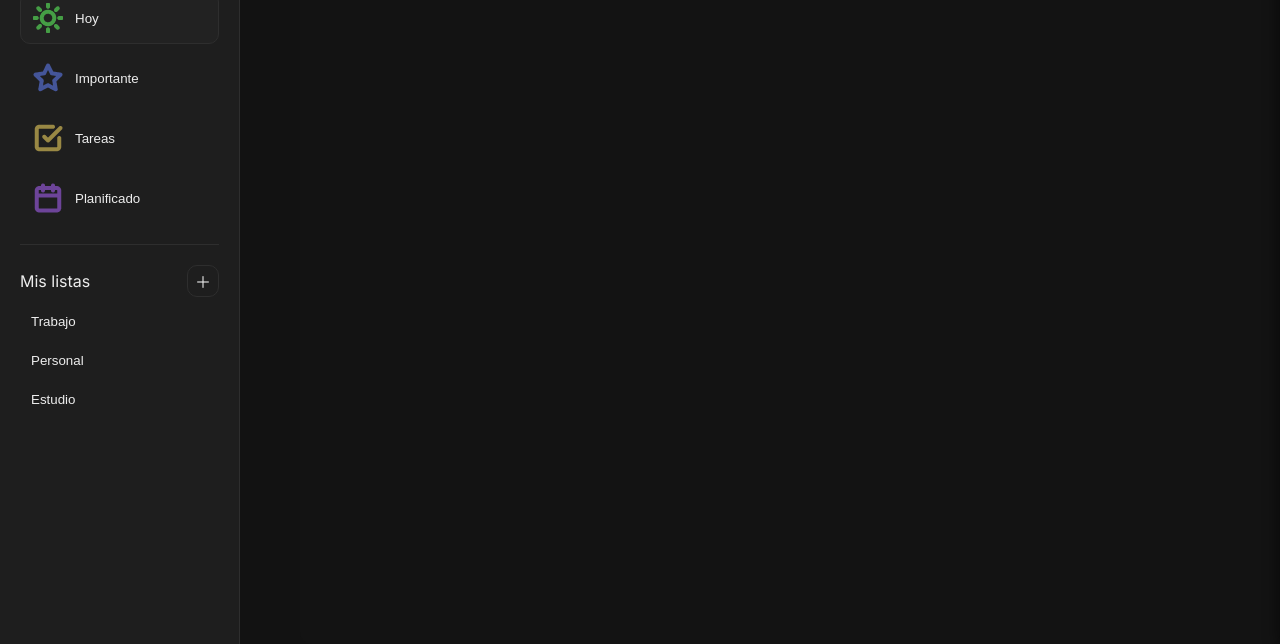
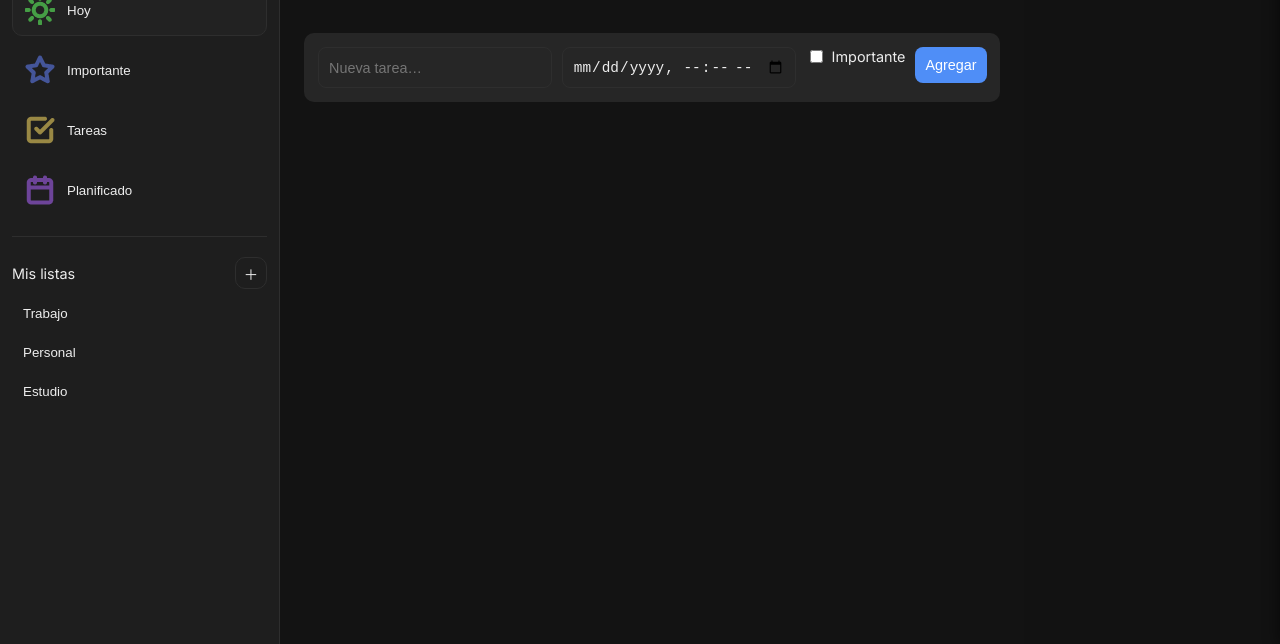
Before and after one commit to Len0416/Ledoo-to-do-app, a plain HTML site: page index.html in a window 1280 px wide. Shown: the part 156-800 px from the top of the page. Drawn offline with Linux system fonts and the light colour scheme.

Commit message:
Estructura Inicial 4/ Mediaqueries programación tasks

```diff
--- a/assets/scripts/tasks.js
+++ b/assets/scripts/tasks.js
@@ -161,13 +161,17 @@ function restaurarTareas() {
 document.addEventListener("DOMContentLoaded", () => {
   restaurarTareas();
 
-  const nuevaTareaBtn = document.querySelector('.btn[aria-label="Nueva tarea"]');
-  if (nuevaTareaBtn) {
-    nuevaTareaBtn.addEventListener("click", () => {
-      const titulo = prompt("Título de la tarea:");
-      const importante = confirm("¿Marcar como importante?");
-      if (titulo && titulo.trim() !== "") {
-        crearTarea({ titulo, fecha: "", importante });
+  const form = document.querySelector(".task-form");
+  if (form) {
+    form.addEventListener("submit", e => {
+      e.preventDefault();
+      const titulo = form.querySelector(".task-input").value.trim();
+      const fecha = form.querySelector(".task-date").value;
+      const importante = form.querySelector(".task-important input").checked;
+
+      if (titulo !== "") {
+        crearTarea({ titulo, fecha, importante });
+        form.reset();
       }
     });
   }
--- a/assets/styles/mediaqueries.css
+++ b/assets/styles/mediaqueries.css
@@ -108,6 +108,29 @@
     color: var(--muted);
   }
 
+  .task-form {
+    flex-direction: column;
+    gap: 10px;
+    padding: 12px;
+    margin-top: 20px;
+    }
+
+    .task-form input[type="text"],
+    .task-form input[type="datetime-local"] {
+    width: 100%;
+    font-size: 0.85rem;
+    }
+
+    .task-form button {
+    width: 100%;
+    font-size: 0.85rem;
+    padding: 10px;
+    }
+
+    .task-form label.task-important {
+    font-size: 0.8rem;
+    }
+
   .btn,
   .btn-outline,
   .btn-icon {
@@ -172,19 +195,25 @@
    =========================== */
 @media screen and (min-width: 431px) and (max-width: 834px) {
   #app {
-    grid-template-columns: 220px 1fr;
+    grid-template-columns: 280px 1fr;
+    height: 100vh;
   }
-
   .sidebar {
-    width: 220px;
-    padding: 16px;
+    height: 100vh;
+    width: 280px;
+    padding: 20px;
   }
 
   .main {
-    padding: 20px;
+    height: 100vh;
+    max-width: 554px;
     background-size: cover;
     background-position: center;
     background-repeat: no-repeat;
+  }
+
+  .task-form {
+    flex-wrap: wrap;
   }
 
   .wallpaper-grid {
@@ -201,8 +230,13 @@
    Layout Figma 835–1280px
    =========================== */
 @media screen and (min-width: 835px) and (max-width: 1280px) {
+  #app {
+    height: 100vh;
+  }
+
   .sidebar {
-    width: 240px;
+    width: 280px;
+    height: 100vh;
   }
 
   .search input {
@@ -210,14 +244,104 @@
   }
 
   .main {
-    padding: 20px;
+    max-width: 650px;
+    height: 100vh;
   }
 
   .task {
     font-size: 0.95rem;
   }
+
+  .task-form {
+    flex-wrap: wrap;
+  }
 }
+/* ===========================
+   🧭 Google Nest Hub / Nest Hub Max
+   Layout 1024×600 y 1280×800
+   =========================== */
+@media screen and (min-width: 600px) and (max-width: 1280px) {
+  #app {
+    grid-template-columns: 280px 1fr;
+    grid-template-rows: auto 1fr;
+    width: 100vw;
+    height: 100vh;
+    overflow: hidden;
+  }
 
+  .sidebar {
+    width: 280px;
+    padding: 12px;
+    font-size: 0.9rem;
+  }
+
+  .main {
+    min-width: 744px;
+    background-size: cover;
+    background-position: center;
+    background-repeat: no-repeat;
+    background-attachment: fixed;
+    position: relative;
+  }
+
+  .main::before {
+    content: "";
+    position: absolute;
+    inset: 0;
+    background: rgba(18, 18, 18, 0.85);
+    z-index: -1;
+  }
+
+  .main-header h1 {
+    font-size: 1rem;
+  }
+
+  .task {
+    font-size: 0.95rem;
+    padding: 12px;
+    border-radius: 10px;
+  }
+
+  .task-meta {
+    font-size: 0.85rem;
+    gap: 6px;
+  }
+
+  .task-actions {
+    display: flex;
+    flex-direction: row;
+    }
+
+  .task-form {
+    display: flex;
+    flex-direction: column;
+    align-items: center;
+    text-align: center;
+    max-height: 70px;
+    gap: 10px;
+    padding: 14px;
+    border-radius: 10px;
+    background: var(--surface-2);
+  }
+
+  .task-form input[type="text"],
+  .task-form input[type="datetime-local"] {
+    width: 35%;
+    font-size: 0.9rem;
+    padding: 10px;
+    border-radius: 8px;
+  }
+
+  .task-form label.task-important {
+    font-size: 0.9rem;
+  }
+
+  .task-form button {
+    font-size: 0.9rem;
+    padding: 10px;
+    border-radius: 8px;
+  }
+}
 /* ===========================
    🖥️ Desktop estándar
    Layout Figma 1281–1440px
@@ -229,10 +353,6 @@
 
   .search input {
     width: 280px;
-  }
-
-  .main {
-    padding: 24px;
   }
 
   .task {
--- a/assets/styles/styles.css
+++ b/assets/styles/styles.css
@@ -284,8 +284,7 @@ body {
   gap: 10px;
 }
 .task {
-  display: grid;
-  grid-template-columns: auto 1fr auto;
+  display: flex;
   align-items: center;
   gap: 12px;
   padding: 12px;
@@ -296,8 +295,48 @@ body {
 }
 .task-actions {
   display: flex;
-  flex-direction: row;
+  flex-direction: column;
 }
+
+.task-form {
+  display: flex;
+  gap: 8px;
+  margin-top: 16px;
+  padding: 10px;
+  background: var(--surface-2);
+  border-radius: 10px;
+  align-items: center;
+}
+
+.task-form input[type="text"],
+.task-form input[type="datetime-local"] {
+  flex: 1 1 100%;
+  padding: 8px;
+  border: 1px solid var(--border);
+  border-radius: 6px;
+  background: var(--surface-1);
+  color: var(--text);
+  font-size: 0.9rem;
+}
+
+.task-form label.task-important {
+  display: flex;
+  align-items: center;
+  gap: 6px;
+  font-size: 0.9rem;
+  color: var(--text);
+}
+
+.task-form button {
+  padding: 8px 16px;
+  background: var(--primary);
+  color: white;
+  border: none;
+  border-radius: 6px;
+  cursor: pointer;
+  font-size: 0.9rem;
+}
+
 .edit-input {
   background: var(--surface-2);
   border: 1px solid var(--border);
@@ -306,11 +345,6 @@ body {
   border-radius: 6px;
   font-size: 0.9rem;
   margin: 2px 0;
-}
-
-.edit-input:focus {
-  outline: none;
-  border-color: var(--primary);
 }
 
 .cancel-btn {
@@ -324,6 +358,10 @@ body {
   cursor: pointer;
 }
 
+.edit-input:focus {
+  outline: none;
+  border-color: var(--primary);
+}
 .cancel-btn:hover {
   background: #e53935;
 }
--- a/index.html
+++ b/index.html
@@ -83,7 +83,18 @@
       </header>
 
       <section class="tasks" aria-label="Lista de tareas">
+        <!-- Aquí se insertan las tareas dinámicas -->
+
       </section>
+      <form class="task-form">
+        <input type="text" class="task-input" placeholder="Nueva tarea…" required />
+        <input type="datetime-local" class="task-date" />
+        <label class="task-important">
+          <input type="checkbox" />
+          Importante
+        </label>
+        <button type="submit">Agregar</button>
+      </form>
     </main>
   </div>
 
```
